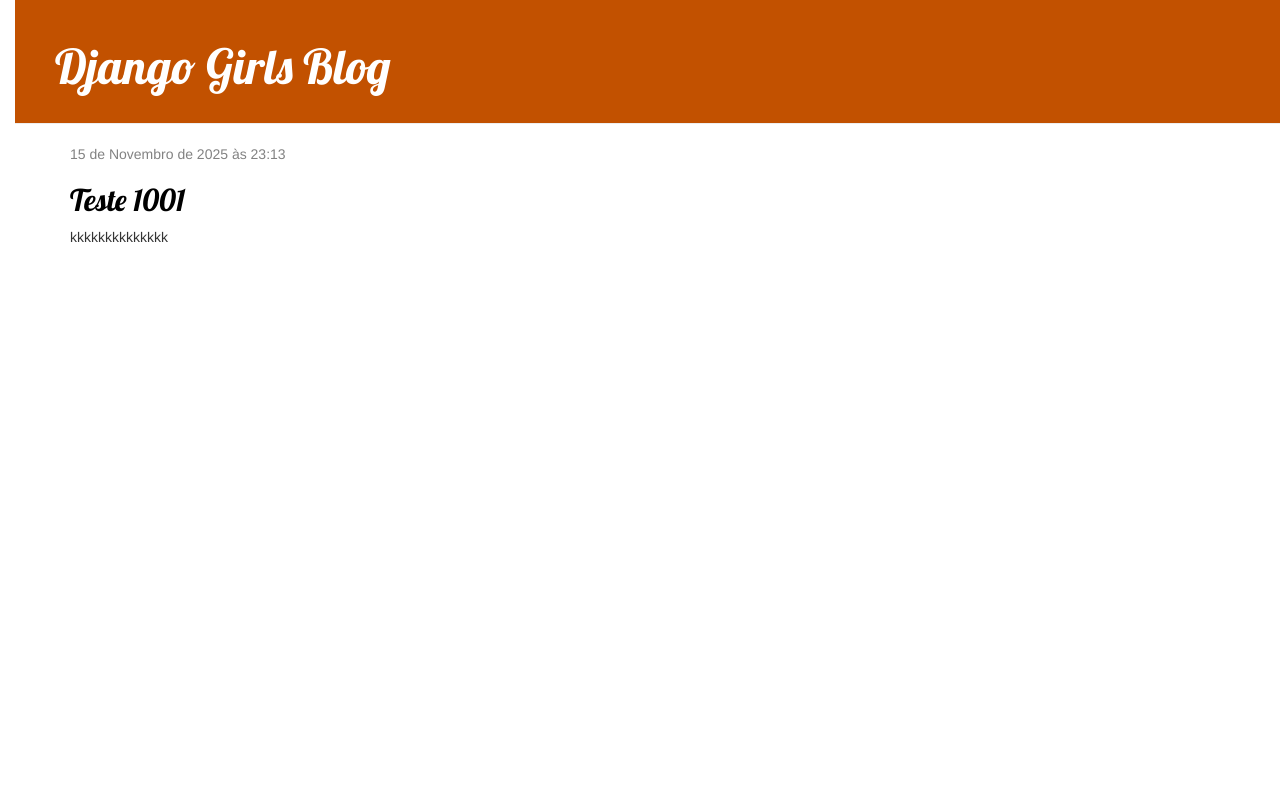
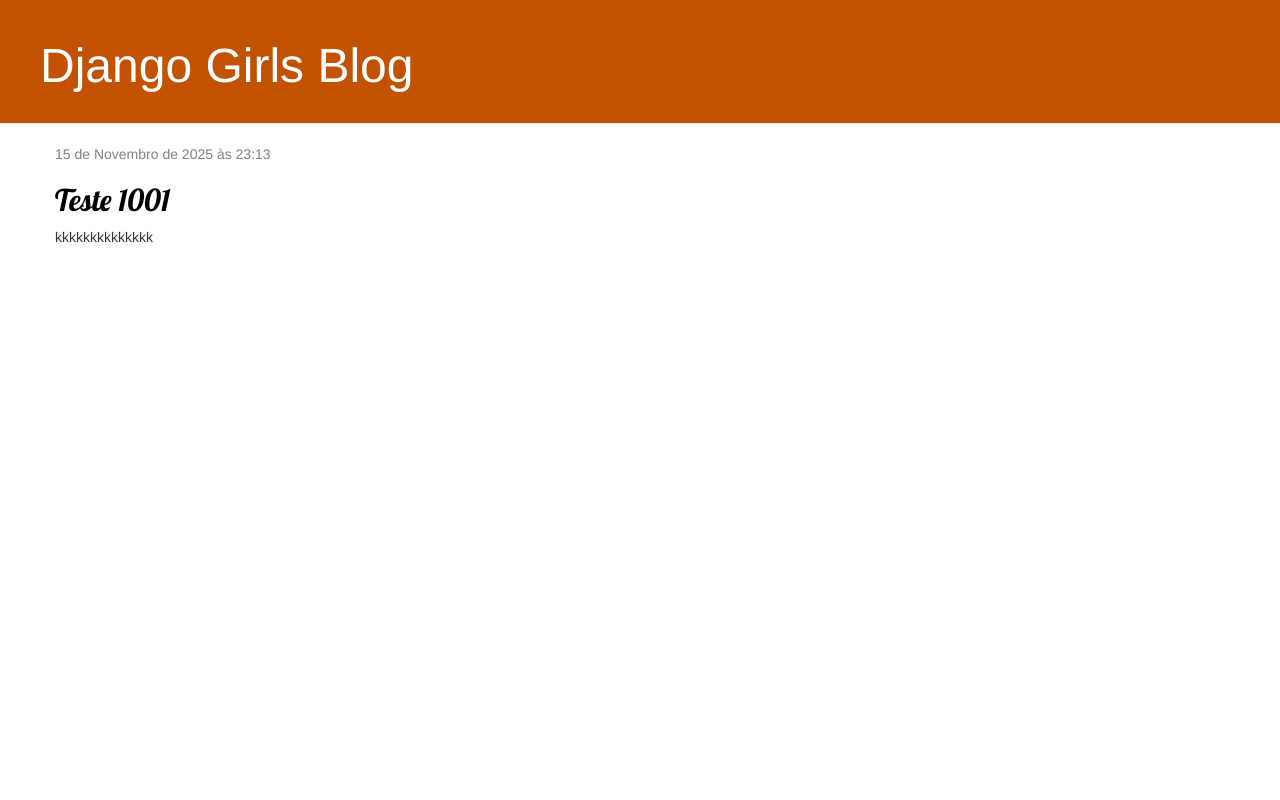
Before and after one commit to julia-gmatias/my-first-blog, a Django app: page / in a window 1280 px wide. Run offline with Django 5.2, Linux system fonts and the light colour scheme; data comes from the database, SQL or seed files in the repository; some libraries are stand-ins or nearby versions.

Commit message:
CSS changes

```diff
--- a/blog/static/css/blog.css
+++ b/blog/static/css/blog.css
@@ -1,8 +1,8 @@
-h1 a, h2 a {
+.h1 a, h2 a {
     color: #C25100;
     font-family: 'Lobster';
 }
-body {
+.body {
     padding-left: 15px;
 }
 .page-header {
@@ -21,7 +21,7 @@ body {
     margin-left: 40px;
 }
 
-h1, h2, h3, h4 {
+.h1, h2, h3, h4 {
     font-family: 'Lobster', cursive;
 }
 
```
